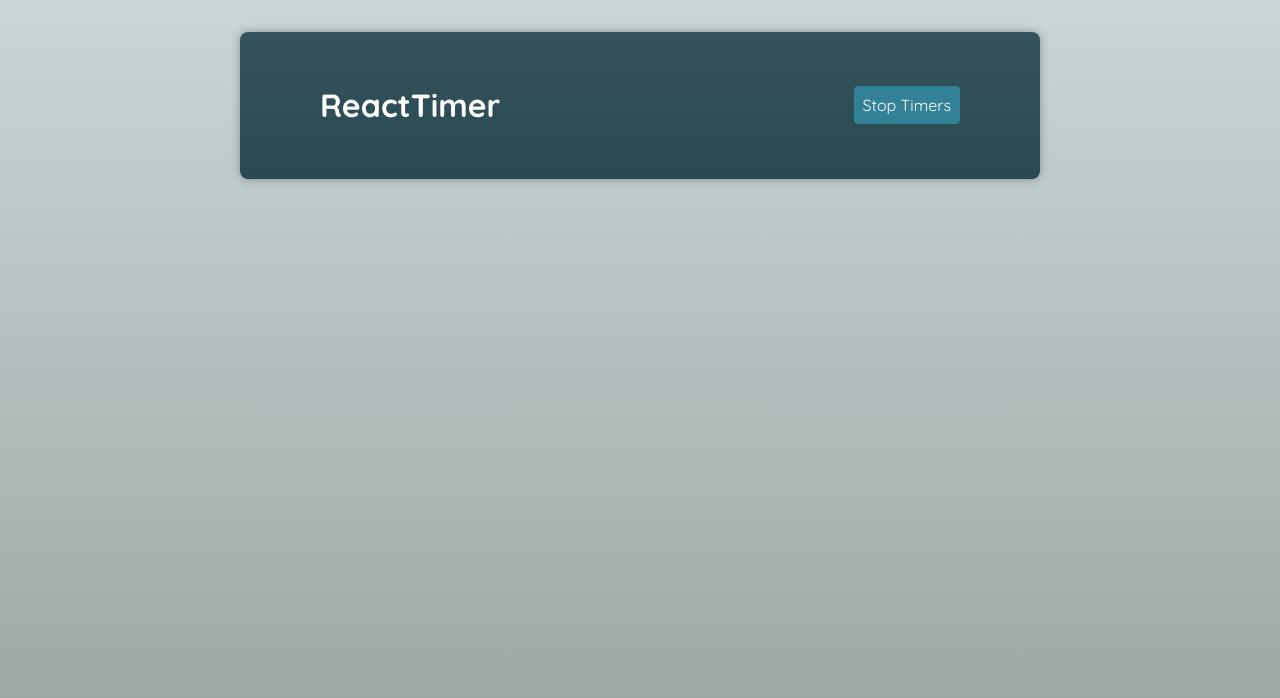
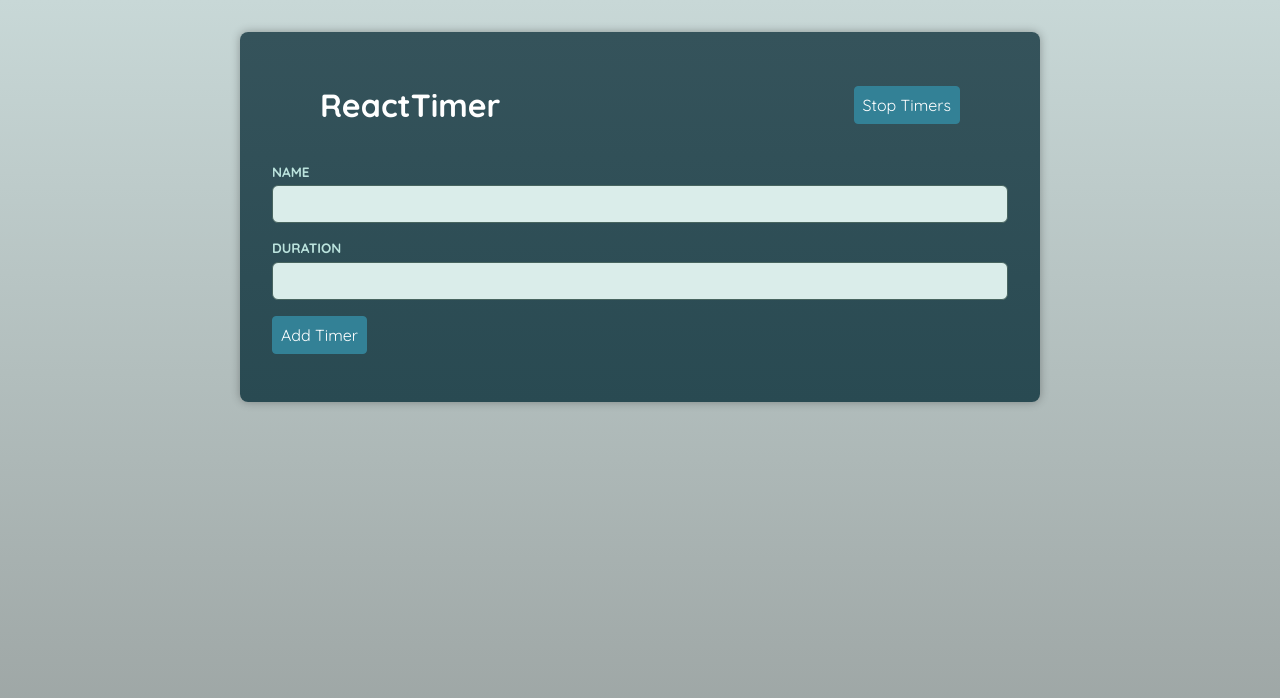
Before and after one commit to Kasia1781/ContextAPI_useReducer, a React (Vite) app: page / in a window 1280 px wide. Shown: the top 698 px of the page. Built offline with nearby package versions, Linux system fonts and the light colour scheme; a web font is replaced by a local one.

Commit message:
created AddTimer component

```diff
--- a/src/App.tsx
+++ b/src/App.tsx
@@ -1,8 +1,16 @@
 import './App.css';
+import AddTimer from './components/AddTimer';
 import Header from './components/Header';
 
 function App() {
-	return <Header />;
+	return (
+		<>
+			<Header />
+			<main>
+				<AddTimer />
+			</main>
+		</>
+	);
 }
 
 export default App;
--- /dev/null
+++ b/src/components/AddTimer.tsx
@@ -0,0 +1,25 @@
+import { useRef } from 'react';
+import Button from './UI/Button';
+import Form, { FormHandle } from './UI/Form';
+import Input from './UI/Input';
+
+export default function AddTimer() {
+	const form = useRef<FormHandle>(null);
+
+	function handleSaveTimer(data: unknown) {
+		const extractedData = data as { name: string; duration: number };
+		console.log(extractedData);
+
+		form.current?.clear();
+	}
+
+	return (
+		<Form onSave={handleSaveTimer}>
+			<Input type='text' label='Name' id='name' name='name' />
+			<Input type='number' label='Duration' id='duration' name='duration' />
+			<p>
+				<Button>Add Timer</Button>
+			</p>
+		</Form>
+	);
+}
```
